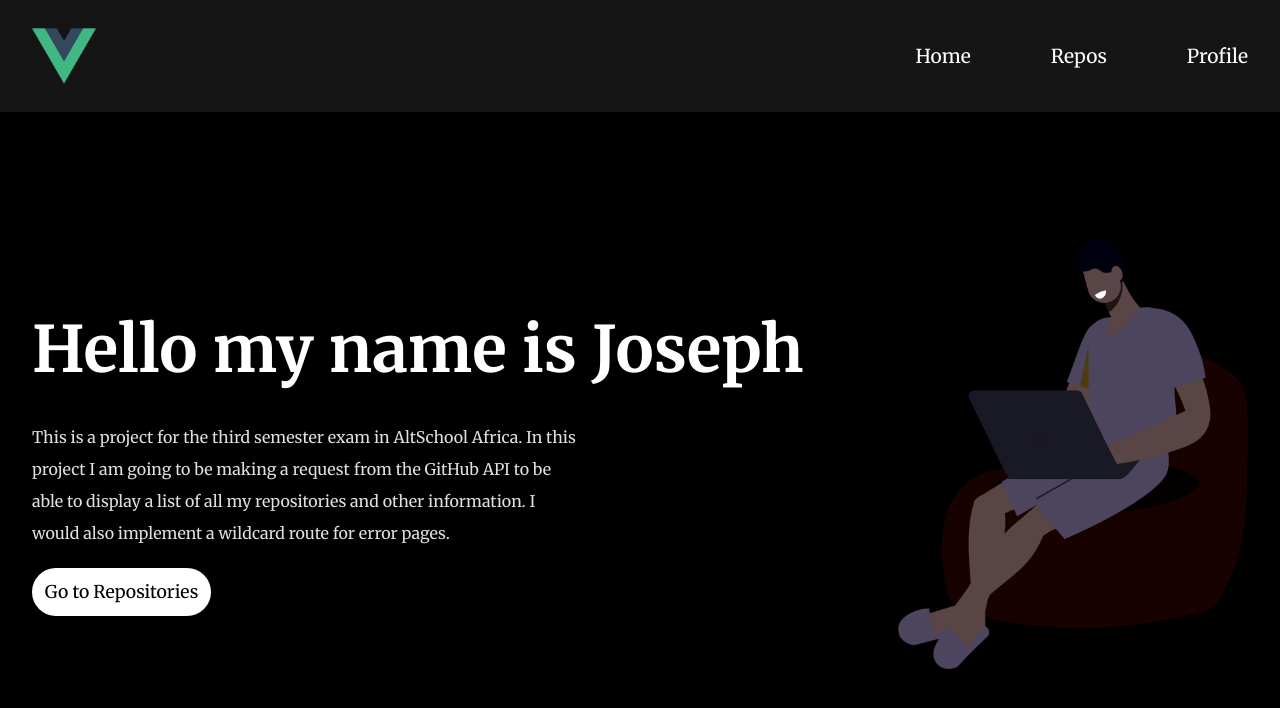
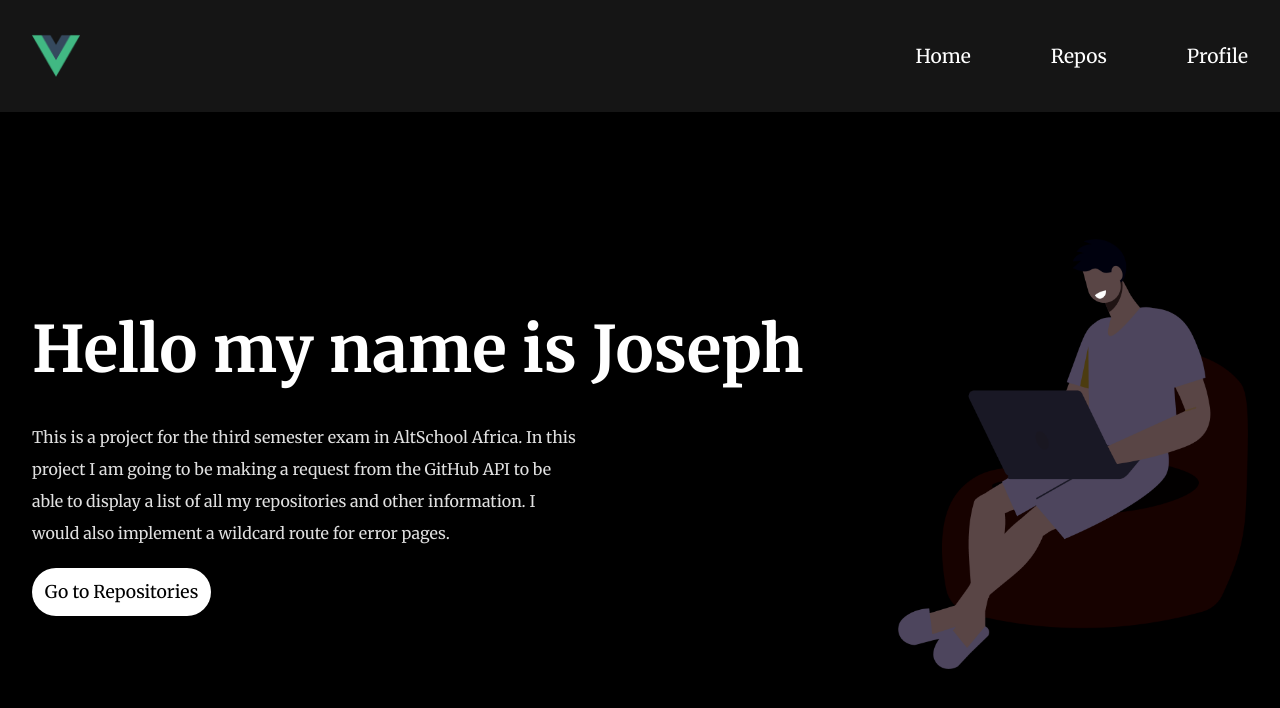
Before and after one commit to JosephOkpala/AltSchool-Final-Exam, a Vue app: page / in a window 1280 px wide. Shown: the top 708 px of the page. Built offline with nearby package versions, Linux system fonts and the light colour scheme.

Commit message:
changed logo size

```diff
--- a/src/components/NavComponent.vue
+++ b/src/components/NavComponent.vue
@@ -44,7 +44,7 @@ nav {
 }
 
 .logo {
-    width: 4rem;
+    width: 3rem;
 }
 
 @media(max-width:450px){
```
